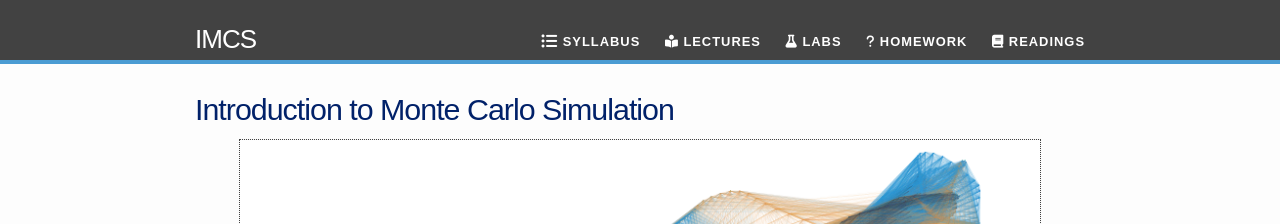
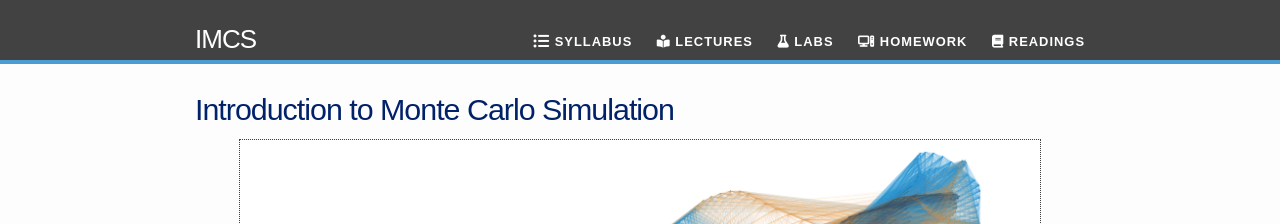
Before and after one commit to ainaimi/IMCS, a Jekyll site: the page built from index.html, in a window 1280 px wide. Shown: the top 224 px of the page. Built offline with Jekyll 4.4.1, drawn with Linux system fonts in a browser that asks for light colours; nearby versions of some CDN libraries.

Commit message:
updated nav.html file

```diff
--- a/_includes/nav.html
+++ b/_includes/nav.html
@@ -3,7 +3,7 @@
 <li><a class="page-link" href="{{ site.baseurl }}/syllabus/"><i class="fa fa-list-ul fa-lg"></i> Syllabus</a></li>
 <li><a class="page-link" href="{{ site.baseurl }}/lectures/"><i class="fas fa-book-reader"></i> Lectures</a></li>
 <li><a class="page-link" href="{{ site.baseurl }}/labs/"><i class="fas fa-flask"></i> Labs</a></li>
-<li><a class="page-link" href="{{ site.baseurl }}/homework/"><i class="fas fa-question"></i> Homework</a></li>
+<li><a class="page-link" href="{{ site.baseurl }}/homework/"><i class="fas fa-computer"></i> Homework</a></li>
 <li><a class="page-link" href="{{ site.baseurl }}/readings/"><i class="fas fa-book"></i> Readings </a></li>
 
 </ul>
```
